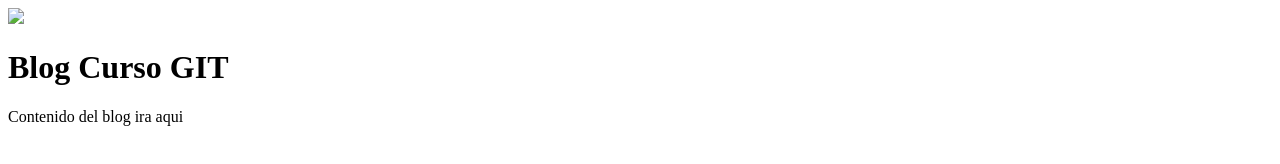
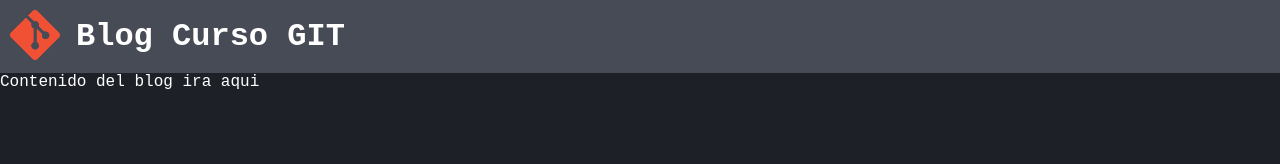
Before and after one commit to Cris-Garc/curso-git, a plain HTML site: page index.html in a window 1280 px wide. Drawn offline with Linux system fonts and the light colour scheme; a web font is replaced by a local one.

Commit message:
Create NavBar

```diff
--- a/index.html
+++ b/index.html
@@ -6,12 +6,12 @@
     <link rel="preconnect" href="https://fonts.googleapis.com">
     <link rel="preconnect" href="https://fonts.gstatic.com" crossorigin>
     <link href="https://fonts.googleapis.com/css2?family=Overpass+Mono:wght@300..700&display=swap" rel="stylesheet">
-    <link rel=""stylesheet" href="style.css">
+    <link rel="stylesheet" href="style.css">
     <title>BLOG Curso GIT</title>
 </head>
 <body>
-    <div>
-        <img src="img/Git-Icon-1788C.png">
+    <div class="bar">
+        <img class="logo" src="img/git.png">
         <H1>Blog Curso GIT</H1>
     </div>
     <div>
--- /dev/null
+++ b/style.css
@@ -0,0 +1,23 @@
+body{
+    background-color: #1d2127;
+    color: #fff;
+    font-family: "Overpass Mono", monospace;
+    padding: 0;
+    margin: 0;
+}
+
+h1{
+    margin: 0 0 0 8px;
+    padding: 8px;
+}
+
+.bar{
+    background-color: #464b55;
+    padding: 10px;
+    display: flex;
+}
+
+.logo{
+    width: 50px;
+    height: 50px;
+}
```
Also changed, not shown: img/git.png (added).
